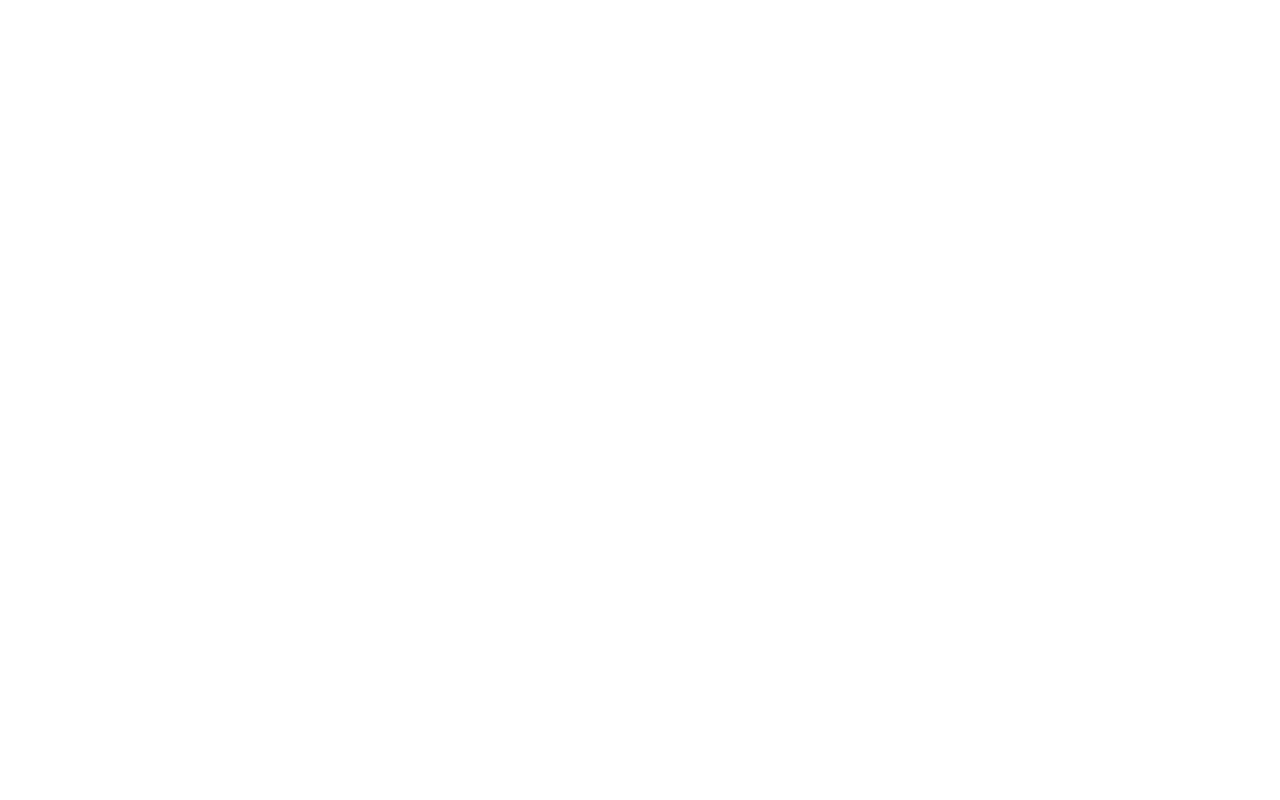
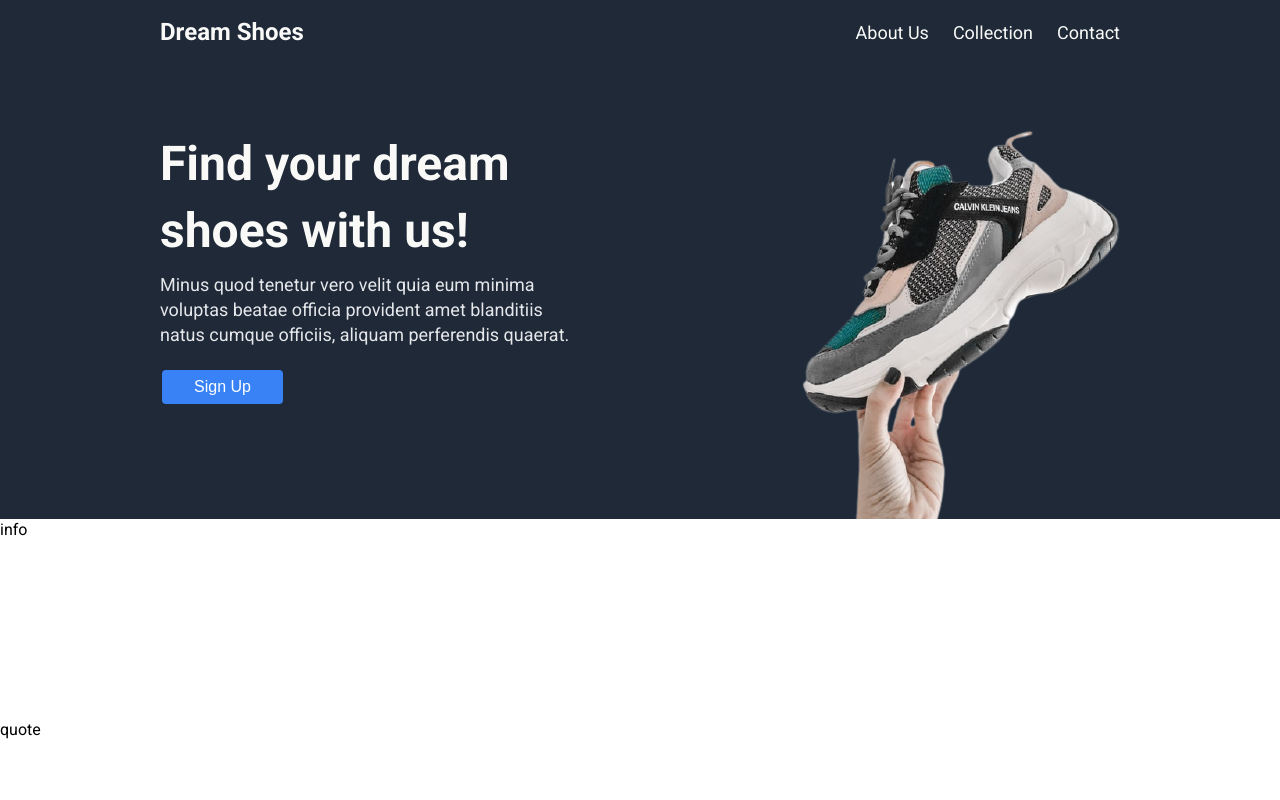
Before and after one commit to ttbielski/odin-landing-page, a plain HTML site: page index.html in a window 1280 px wide. Shown: the top 800 px of the page. Drawn offline with Linux system fonts and the light colour scheme.

Commit message:
Style the header section

```diff
--- a/css/main.css
+++ b/css/main.css
@@ -16,3 +16,83 @@ h1, h2, h3, h4, h5, h6 {
   font-weight: bold;
   margin-top: 0;
 }
+
+button {
+  border: 0;
+  padding: 8px 32px;
+  border-radius: 6px;
+  background-color: #3882f6;
+  font-size: 16px;
+  color: white;
+  border: 2px solid #1f2937;
+  cursor: pointer;
+}
+
+.header, .info, .quote, .newsletter, .footer {
+  min-height: 200px;
+}
+
+.header, .footer {
+  background-color: #1f2937;
+}
+
+.top-header, .hero {
+  margin: 0 auto;
+  max-width: 960px;
+}
+
+.top-header {
+  padding: 16px 0;
+  display: flex;
+  justify-content: space-between;
+  align-items: center;
+  margin-bottom: 64px;
+}
+
+.logo {
+  font-size: 24px;
+  color: #f9faf8;
+  font-weight: bold;
+}
+
+.nav {
+  margin: 0;
+  padding: 0;
+  list-style: none;
+  display: flex;
+  gap: 24px;
+}
+
+.nav a {
+  font-size: 18px;
+  color: #f9faf8;
+  text-decoration: none;
+}
+
+.hero {
+  display: flex;
+  justify-content: space-between;
+}
+
+.hero-left {
+  max-width: 420px;
+}
+
+.hero-title {
+  font-size: 48px;
+  font-weight: 700;
+  margin: 0 0 8px 0;
+  color: #f9faf8
+}
+
+.hero-info {
+  margin: 0;
+  font-size: 18px;
+  color: #e5e7eb;
+  margin: 0 0 20px 0;
+}
+
+.hero-right {
+  display: flex;
+  align-items: flex-end;
+}
--- a/index.html
+++ b/index.html
@@ -13,23 +13,41 @@
 </head>
 <body>
   <div class="header">
+    <div class="top-header">
+      <div class="logo">Dream Shoes</div>
+      <ul class="nav">
+        <li><a href="#">About Us</a></li>
+        <li><a href="#">Collection</a></li>
+        <li><a href="#">Contact</a></li>
+      </ul>
+    </div>
 
+    <div class="hero">
+      <div class="hero-left">
+        <h1 class="hero-title">Find your dream shoes with us!</h1>
+        <p class="hero-info">Minus quod tenetur vero velit quia eum minima voluptas beatae officia provident amet blanditiis natus cumque officiis, aliquam perferendis quaerat.</p>
+        <button class="btn-dark">Sign Up</button>
+      </div>
+      <div class="hero-right">
+        <img src="img/hero-shoes.png" class="hero-image" alt="">
+      </div>
+    </div>
   </div>
 
   <div class="info">
-
+    info
   </div>
 
   <div class="quote">
-
+    quote
   </div>
 
   <div class="newsletter">
-
+    newsletter
   </div>
 
   <div class="footer">
-
+    footer
   </div>
 </body>
 </html>
```
